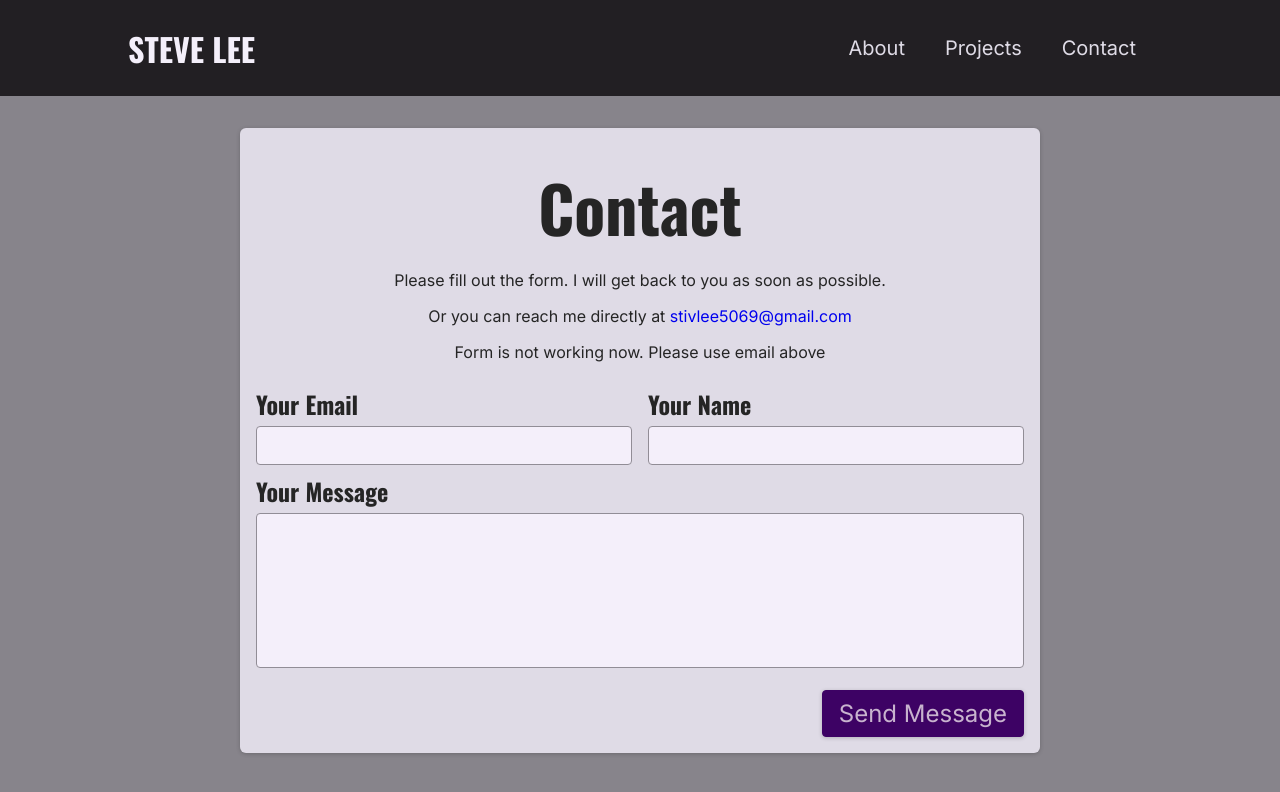
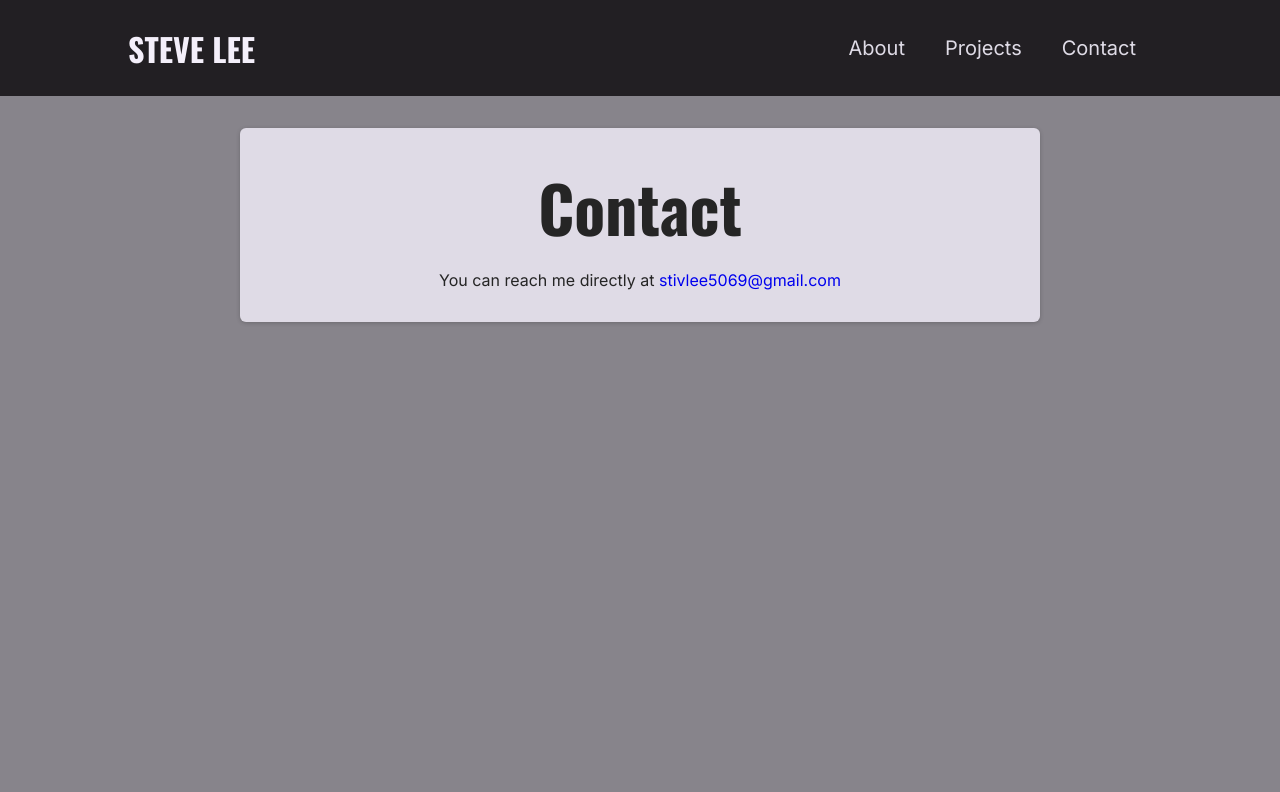
Before and after one commit to d104601/portfolio_nextjs, a Next.js app: page /contact in a window 1280 px wide. Shown: the top 792 px of the page. Built offline with nearby package versions, Linux system fonts and the light colour scheme.

Commit message:
reforming portfolio

```diff
--- a/components/contact/contact-form.js
+++ b/components/contact/contact-form.js
@@ -4,30 +4,8 @@ const ContactForm = () => {
     return (
         <section className={classes.contact}>
             <h1>Contact</h1>
-            <p>Please fill out the form. I will get back to you as soon as possible.</p>
-            <p>Or you can reach me directly at <a href="mailto:stivlee5069@gmail.com">stivlee5069@gmail.com</a>
+            <p>You can reach me directly at <a href="mailto:stivlee5069@gmail.com">stivlee5069@gmail.com</a>
             </p>
-            <p className={classes.warning}>Form is not working now. Please use email above</p>
-            <form className={classes.form}>
-                <div className={classes.controls}>
-                    <div className={classes.control}>
-                        <label htmlFor='email'>Your Email</label>
-                        <input type='email' id='email' required />
-                    </div>
-                    <div className={classes.control}>
-                        <label htmlFor='name'>Your Name</label>
-                        <input type='text' id='name' required />
-                    </div>
-                </div>
-                <div className={classes.control}>
-                    <label htmlFor='message'>Your Message</label>
-                    <textarea id='message' rows='5'></textarea>
-                </div>
-
-                <div className={classes.actions}>
-                    <button>Send Message</button>
-                </div>
-            </form>
         </section>
     );
 }
```
Also changed, not shown: projects/netflix-subtitle-extension.md (deleted, +0 -8 lines).
